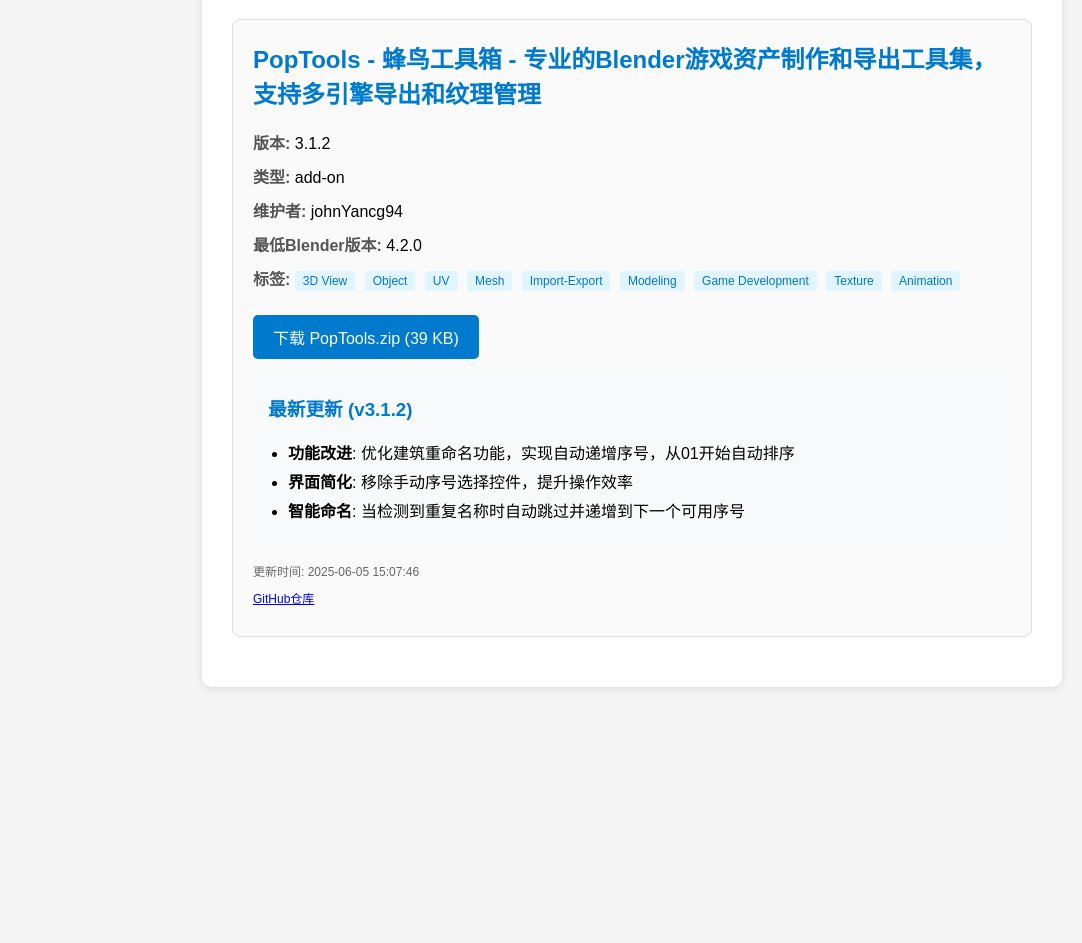
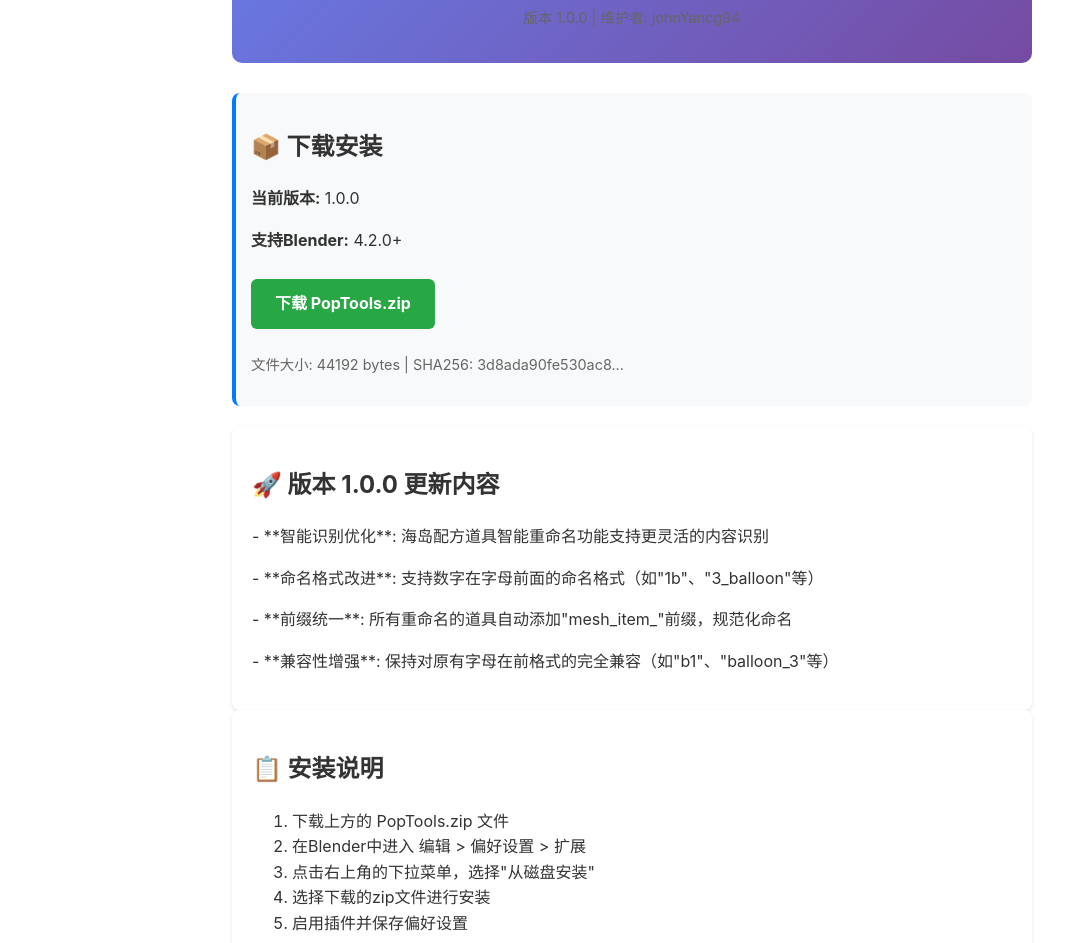
Before and after one commit to johnYancg94/PopTools, a plain HTML site: page docs/index.html in a window 1280 px wide. Shown: the part 170-1113 px from the top of the page, without its empty margins (8-1090 px from the left). Before the commit the page ends 897 px from the top, so only its background shows below. Drawn offline with Linux system fonts and the light colour scheme.

Commit message:
3.1.3 update

```diff
--- a/docs/index.html
+++ b/docs/index.html
@@ -1,56 +1,101 @@
-<\!DOCTYPE html>
+<!DOCTYPE html>
 <html lang="zh-CN">
 <head>
     <meta charset="UTF-8">
     <meta name="viewport" content="width=device-width, initial-scale=1.0">
-    <title>PopTools - 蜂鸟工具箱 - Blender扩展仓库</title>
+    <title>PopTools - 蜂鸟工具箱 - Blender扩展</title>
     <style>
-        body { font-family: Arial, sans-serif; margin: 40px; background-color: #f5f5f5; }
-        .container { max-width: 800px; margin: 0 auto; background: white; padding: 30px; border-radius: 10px; box-shadow: 0 2px 10px rgba(0,0,0,0.1); }
-        h1 { color: #333; border-bottom: 2px solid #007acc; padding-bottom: 10px; }
-        .extension { border: 1px solid #ddd; padding: 20px; margin: 20px 0; border-radius: 8px; background: #fafafa; }
-        .extension h2 { color: #007acc; margin-top: 0; }
-        .info { margin: 10px 0; }
-        .label { font-weight: bold; color: #555; }
-        .download { background: #007acc; color: white; padding: 10px 20px; text-decoration: none; border-radius: 5px; display: inline-block; margin-top: 15px; }
-        .download:hover { background: #005a9e; }
-        .tags { margin: 10px 0; }
-        .tag { background: #e1f5fe; color: #0277bd; padding: 3px 8px; border-radius: 3px; margin-right: 5px; font-size: 12px; }
-        .changelog { margin-top: 20px; padding: 15px; background: #f8f9fa; border-radius: 5px; }
-        .changelog h3 { color: #007acc; margin-top: 0; }
-        .changelog ul { margin: 10px 0; padding-left: 20px; }
-        .changelog li { margin: 5px 0; }
+        body {
+            font-family: -apple-system, BlinkMacSystemFont, 'Segoe UI', Roboto, sans-serif;
+            max-width: 800px;
+            margin: 0 auto;
+            padding: 20px;
+            line-height: 1.6;
+            color: #333;
+        }
+        .header {
+            text-align: center;
+            margin-bottom: 30px;
+            padding: 20px;
+            background: linear-gradient(135deg, #667eea 0%, #764ba2 100%);
+            color: white;
+            border-radius: 10px;
+        }
+        .version {
+            background: #f8f9fa;
+            padding: 15px;
+            border-radius: 8px;
+            margin: 20px 0;
+            border-left: 4px solid #007bff;
+        }
+        .download-btn {
+            display: inline-block;
+            background: #28a745;
+            color: white;
+            padding: 12px 24px;
+            text-decoration: none;
+            border-radius: 6px;
+            font-weight: bold;
+            margin: 10px 0;
+        }
+        .download-btn:hover {
+            background: #218838;
+        }
+        .changelog {
+            background: #fff;
+            padding: 20px;
+            border-radius: 8px;
+            box-shadow: 0 2px 4px rgba(0,0,0,0.1);
+        }
+        .meta {
+            color: #666;
+            font-size: 0.9em;
+        }
     </style>
 </head>
 <body>
-    <div class="container">
-        <h1>PopTools - 蜂鸟工具箱 - Blender扩展仓库</h1>
-        <div class="extension">
-            <h2>PopTools - 蜂鸟工具箱 - 专业的Blender游戏资产制作和导出工具集，支持多引擎导出和纹理管理</h2>
-            <div class="info"><span class="label">版本:</span> 3.1.2</div>
-            <div class="info"><span class="label">类型:</span> add-on</div>
-            <div class="info"><span class="label">维护者:</span> johnYancg94</div>
-            <div class="info"><span class="label">最低Blender版本:</span> 4.2.0</div>
-            <div class="tags">
-                <span class="label">标签:</span>
-                <span class="tag">3D View</span> <span class="tag">Object</span> <span class="tag">UV</span> <span class="tag">Mesh</span> <span class="tag">Import-Export</span> <span class="tag">Modeling</span> <span class="tag">Game Development</span> <span class="tag">Texture</span> <span class="tag">Animation</span>
-            </div>
-            <a href="./PopTools.zip" class="download">下载 PopTools.zip (39 KB)</a>
-            <div class="changelog">
-                <h3>最新更新 (v3.1.2)</h3>
-                <ul>
-                    <li><strong>功能改进</strong>: 优化建筑重命名功能，实现自动递增序号，从01开始自动排序</li>
-                    <li><strong>界面简化</strong>: 移除手动序号选择控件，提升操作效率</li>
-                    <li><strong>智能命名</strong>: 当检测到重复名称时自动跳过并递增到下一个可用序号</li>
-                </ul>
-            </div>
-            <div class="info" style="margin-top: 15px; font-size: 12px; color: #666;">
-                更新时间: 2025-06-05 15:07:46
-            </div>
-            <div class="info" style="font-size: 12px; color: #666;">
-                <a href="https://github.com/johnYancg94/PopTools" target="_blank">GitHub仓库</a>
-            </div>
+    <div class="header">
+        <h1>PopTools - 蜂鸟工具箱</h1>
+        <p>专业的Blender游戏资产制作和导出工具集，支持多引擎导出和纹理管理</p>
+        <p class="meta">版本 1.0.0 | 维护者: johnYancg94</p>
+    </div>
+
+    <div class="version">
+        <h2>📦 下载安装</h2>
+        <p><strong>当前版本:</strong> 1.0.0</p>
+        <p><strong>支持Blender:</strong> 4.2.0+</p>
+        <a href="./PopTools.zip" class="download-btn">下载 PopTools.zip</a>
+        <p class="meta">文件大小: 44192 bytes | SHA256: 3d8ada90fe530ac8...</p>
+    </div>
+
+    <div class="changelog">
+        <h2>🚀 版本 1.0.0 更新内容</h2>
+        <div>
+            <p>- **智能识别优化**: 海岛配方道具智能重命名功能支持更灵活的内容识别</p>
+            <p>- **命名格式改进**: 支持数字在字母前面的命名格式（如"1b"、"3_balloon"等）</p>
+            <p>- **前缀统一**: 所有重命名的道具自动添加"mesh_item_"前缀，规范化命名</p>
+            <p>- **兼容性增强**: 保持对原有字母在前格式的完全兼容（如"b1"、"balloon_3"等）</p>
         </div>
     </div>
+
+    <div class="changelog">
+        <h2>📋 安装说明</h2>
+        <ol>
+            <li>下载上方的 PopTools.zip 文件</li>
+            <li>在Blender中进入 编辑 > 偏好设置 > 扩展</li>
+            <li>点击右上角的下拉菜单，选择"从磁盘安装"</li>
+            <li>选择下载的zip文件进行安装</li>
+            <li>启用插件并保存偏好设置</li>
+        </ol>
+    </div>
+
+    <div class="changelog">
+        <h2>🔗 相关链接</h2>
+        <p><a href="https://github.com/johnYancg94/PopTools">GitHub仓库</a> | <a href="./index.json">扩展信息(JSON)</a></p>
+    </div>
+
+    <footer style="text-align: center; margin-top: 40px; color: #666;">
+        <p>© 2025 johnYancg94. 最后更新: 2025-06-05 16:11:14</p>
+    </footer>
 </body>
 </html>
```
Also changed, not shown: docs/index.json (+8 -24 lines), 5 other files.
